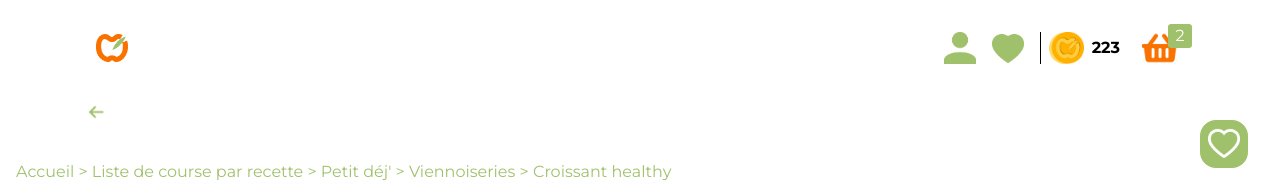
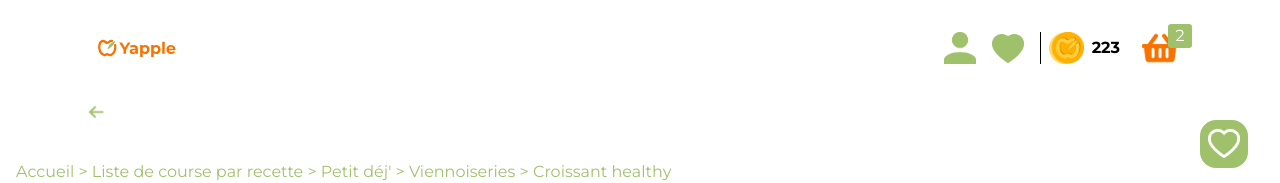
Before and after one commit to oc2r/yapple, a plain HTML site: page index.html in a window 1280 px wide. Shown: the top 183 px of the page. Drawn offline with Linux system fonts and the light colour scheme.

Commit message:
maj 2 fichiers html css

```diff
--- a/fiche-recette-index.css
+++ b/fiche-recette-index.css
@@ -178,7 +178,11 @@ header{
 } */
 
 .logo-img{
-    height: 30px;
+    height: 2rem;
+}
+
+.logo-marque{
+    width:5rem;
 }
 
 .header-principal,.header-principal-logo{
@@ -234,7 +238,7 @@ header{
 .logo img, .compte img, .favoris img{
     object-fit: contain;
     max-height: 1rem;
-    max-width: 1rem;
+    /* max-width: 1rem; */
 }
 
 .header-principal-utilisateur-compte-favoris{
--- a/index.html
+++ b/index.html
@@ -19,11 +19,12 @@
       <nav class="header-principal">
             <div class="header-principal-logo">
                 <div class="logo">
-                    <img
+                    <!-- <img
                     class="logo-clair-img logo-img"
                     src="./image/logo-clair.png"
                     alt="logo-yapple"
-                    />
+                    /> -->
+                    <img  class="logo-img logo-marque" src="./image/logo-marque.svg" alt="logo-marque-yapple">
                 </div>
 
                 <div class="header-principal-utilisateur">
```
Also changed, not shown: image/logo-marque.png (added), image/logo-marque.svg (added).
